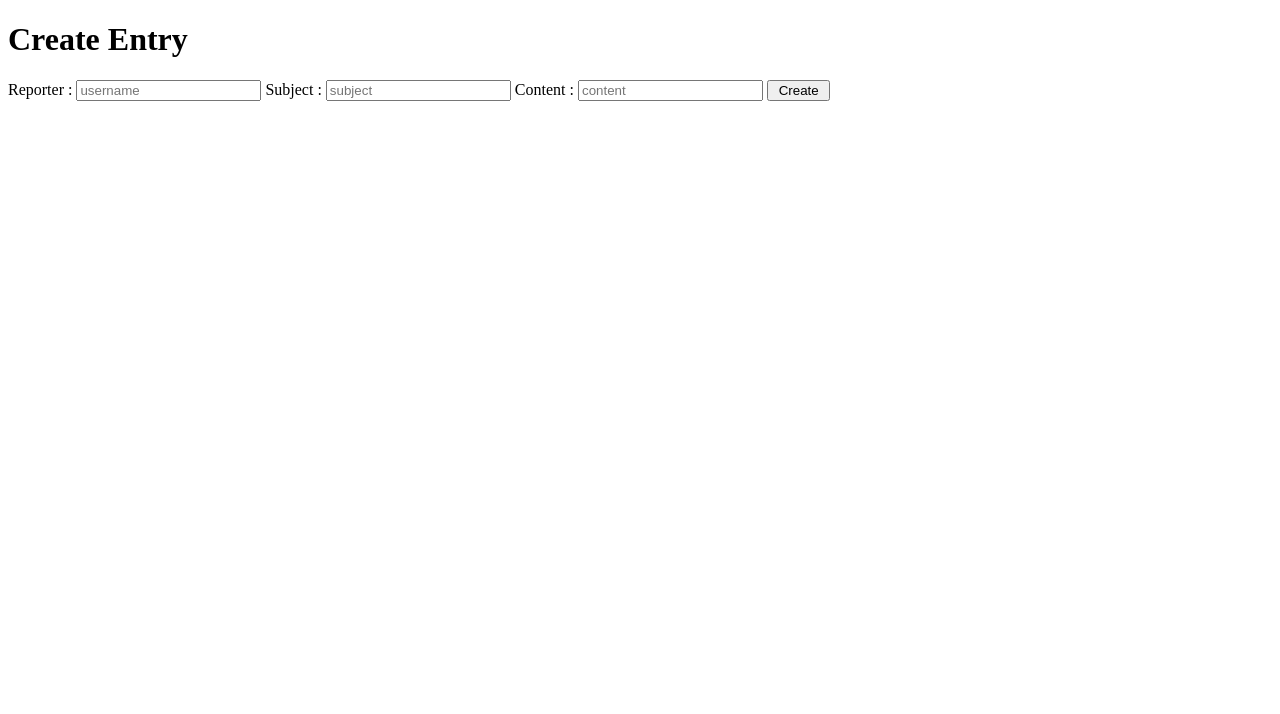
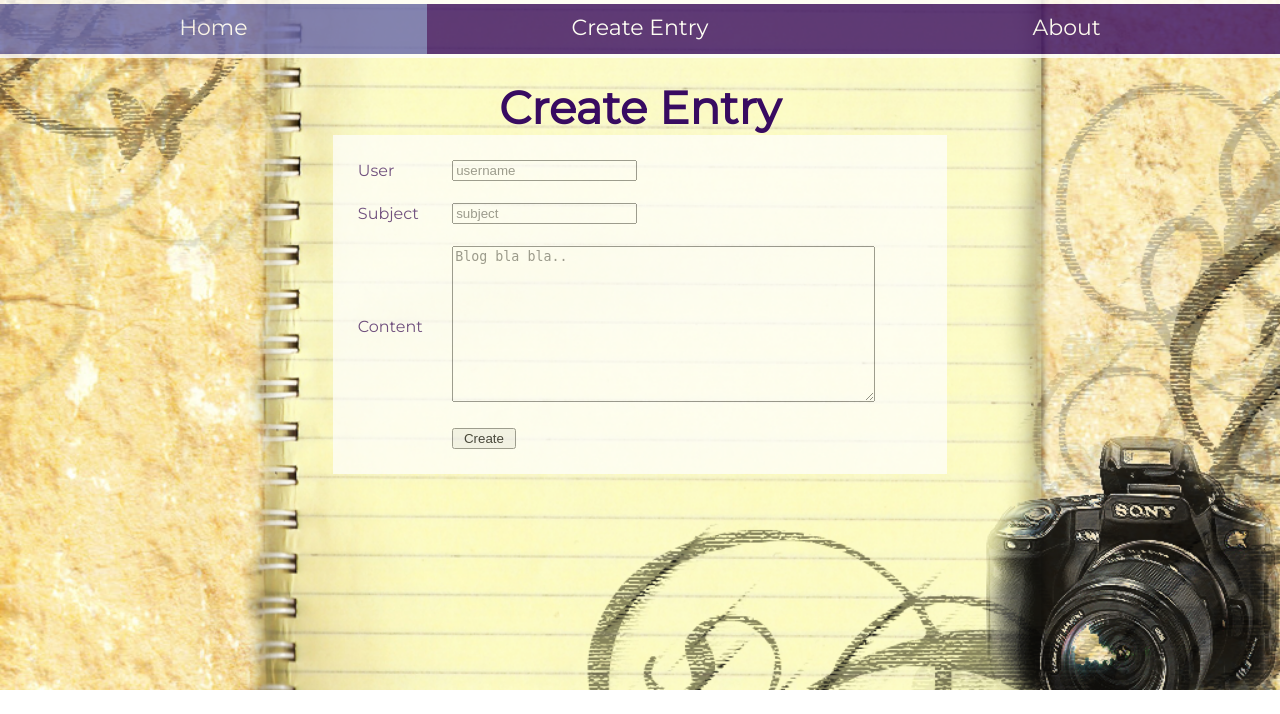
Before and after one commit to schoepfi88/webinfo, a PHP site: page /new.php in a window 1280 px wide. Shown: the top 714 px of the page. Run offline with PHP 8.4, Linux system fonts and the light colour scheme; data that the repository does not hold is empty.

Commit message:
a
design for entry

```diff
--- a/02/css/theme.css
+++ b/02/css/theme.css
@@ -1,5 +1,5 @@
 body {
-	background-image: url("../images/blog1.png") ;
+    background-image: url("../images/blog1.png");
     background-repeat: no-repeat;
     background-position: center center;
     background-size: 100%;
@@ -13,10 +13,12 @@ h1 {
     font-size: 34pt;
     text-align: center;
     margin: 0;
-	padding: 0;}
+    padding: 0;
+}
+
 table {
     font-family: Montserrat;
-	width:80%;
+    width: 80%;
     color: white;
     border: 4px;
     border-color: white;
@@ -32,20 +34,22 @@ table {
     color: #380B61;
 }
 
-#tableBody{
+#tableBody {
     border-top-width: 0px;
     text-align: left;
     background-color: #380B61;
+}
+
+#formtable {
+    color: #380B61;
+    align-self: center;
 }
 
 #time {
     text-align: right;
     width: 33%;
 }
-#subject {
-	text-align: center;
-	width: 33%;
-}
+
 #reporter {
     width: 33%;
 }
@@ -74,6 +78,7 @@ table {
 #menu a:hover {
     background-color: #6666AA;
 }
+
 #menu ul {
     font-family: Montserrat;
     list-style-type: none;
@@ -81,17 +86,24 @@ table {
     padding: 0px;
 }
 
+#entry {
+    /*float: left;
+    /position: relative;
+    //left: 50%;
+    */
+    width: 60%;
+    margin: auto;
+}
 
-button {
+# button {
     height: 30pt;
     width: 50%;
     color: black;
     background-color: white;
     border-color: white;
     border: 1pt solid;
-	border
-	font-family: Montserrat;
-	-moz-border-radius:10px;
-    -webkit-border-radius:10px;
-    border-radius:10px;
+    border font-family: Montserrat;
+    -moz-border-radius: 10px;
+    -webkit-border-radius: 10px;
+    border-radius: 10px;
 }
--- a/02/new.php
+++ b/02/new.php
@@ -30,25 +30,63 @@ $conn->close();
 ?>
 
     <!DOCTYPE html>
-<html>
+
     <head>
-<title>Create Blog Entry</title>
+        <title>My Blog</title>
+        <link href='https://fonts.googleapis.com/css?family=Montserrat' rel='stylesheet' type='text/css'>
+        <link rel="stylesheet" type="text/css" href="css/theme.css">
+        <script language="javascript" type="text/javascript" src="script/control.js"></script>
     </head>
+
     <body>
+        <div id="menu">
+            <ul>
+                <li><a href="/">Home</a></li>
+                <li><a href="new.php">Create Entry</a></li>
+                <li><a href="/">About</a></li>
+            </ul>
+        </div>
 
         <h1>Create Entry</h1>
         <div id="entry">
-	<form action="" method="post">
-	<label>Reporter :</label>
+            <form id="form1" action="" method="post">
+                <table id="formtable">
+                    <tr>
+                        <td>User</td>
+                        <td>
                             <input id="name" name="username" placeholder="username" type="text">
-	<label>Subject :</label>
+                        </td>
+                    </tr>
+                    <tr>
+                        <td>Subject</td>
+                        <td>
                             <input id="subject" name="subject" placeholder="subject" type="text">
-	<label>Content :</label>
-	<input id="content" name="content" placeholder="content" type="text">
+                    </tr>
+                    <tr>
+                        <td>Content</td>
+                        <td>
+                            <!--<input id="content" name="content" placeholder="content" type="textarea">-->
+                            <textarea id="content" name="content" placeholder="Blog bla bla.." cols="50" rows="10" form="form1"></textarea>
+                        </td>
+                    </tr>
+                    <tr>
+                        <td></td>
+                        <td>
                             <input name="submit" type="submit" value=" Create ">
+                        </td>
+                    </tr>
+
+
+
+                </table>
+                <!--
+
 <span><?php echo $error; ?></span>
+-->
             </form>
 
         </div>
+
     </body>
+
     </html>
```
Lines whose indentation alone changed are shown as unchanged.
